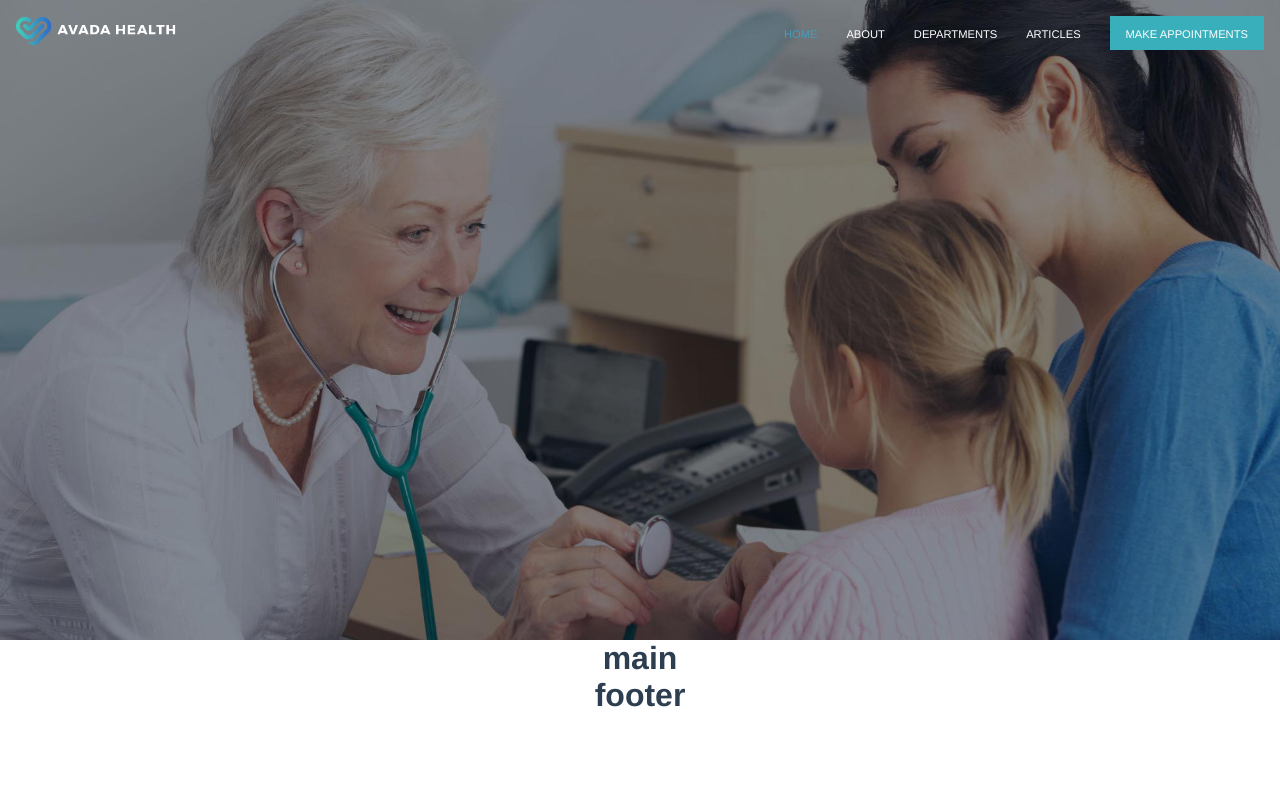
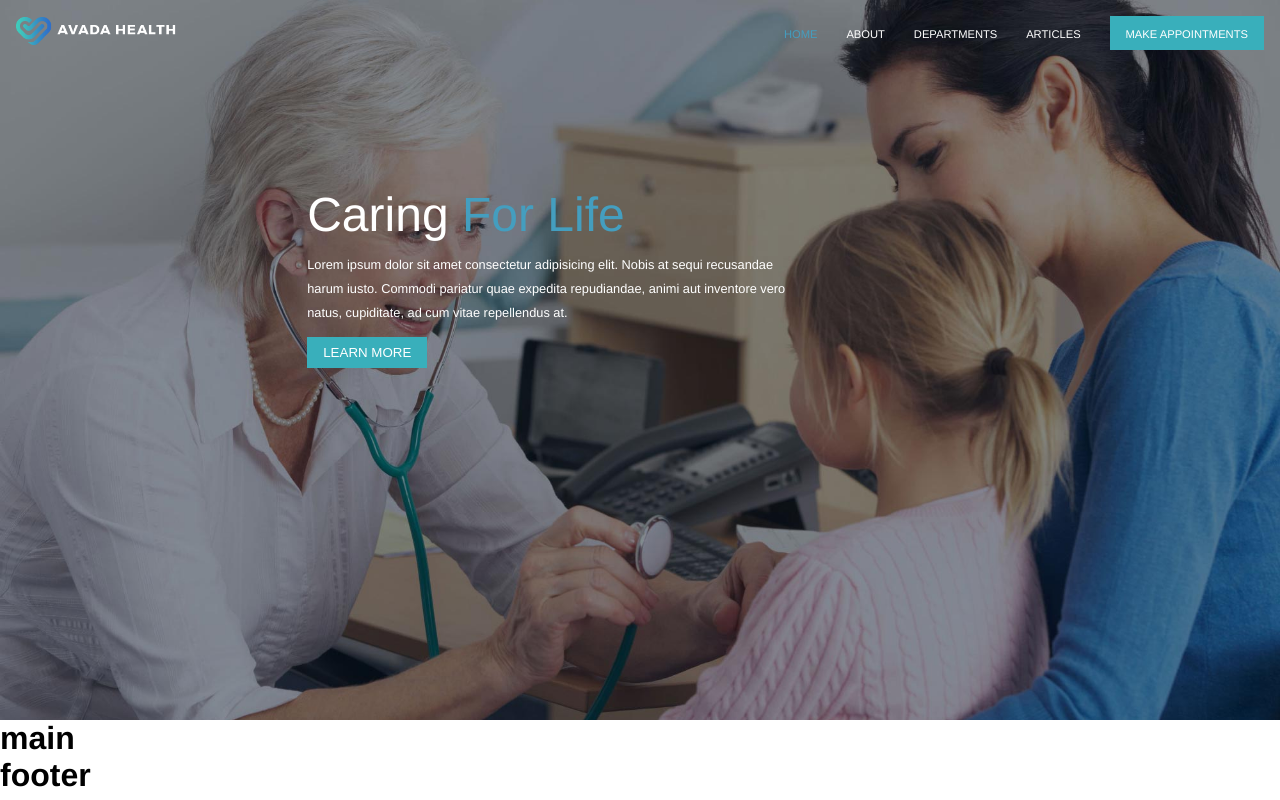
Before and after one commit to Crisano97/proj-html-vuejs, a Vue app: page / in a window 1280 px wide. Built offline with nearby package versions, Linux system fonts and the light colour scheme.

Commit message:
header elements

```diff
--- a/src/App.vue
+++ b/src/App.vue
@@ -25,11 +25,6 @@ export default {
 <style lang="scss">
 #app {
   font-family: Avenir, Helvetica, Arial, sans-serif;
-  -webkit-font-smoothing: antialiased;
-  -moz-osx-font-smoothing: grayscale;
-  text-align: center;
-  color: #2c3e50;
-  // margin-top: 60px;
 }
 *{
   margin: 0;
--- a/src/components/Header.vue
+++ b/src/components/Header.vue
@@ -14,7 +14,13 @@
             </ul>
         </div>
     </nav>
-
+    <div class="container">
+        <div class="element-container">
+            <h1>Caring <span>For Life</span></h1>
+            <p>Lorem ipsum dolor sit amet consectetur adipisicing elit. Nobis at sequi recusandae harum iusto. Commodi pariatur quae expedita repudiandae, animi aut inventore vero natus, cupiditate, ad cum vitae repellendus at.</p>
+            <button>learn more</button>
+        </div>
+    </div>
   </header>
 </template>
 
@@ -54,7 +60,7 @@ export default {
     @import "../styles/general.scss";
 
     header{
-        height: 80vh;
+        height: 90vh;
         width: 100%;
         background-image: url('../assets/images/header-image-homepage.jpg');
         background-size: cover;
@@ -103,6 +109,46 @@ export default {
                 }
             }
         }
+
+        div.container{
+            width: 52%;
+            margin: 0 auto;
+            padding-top: 9%;
+
+            div.element-container{
+                width: 31rem;
+                display: flex;
+                flex-direction: column;
+                justify-content: space-around;
+                align-items: flex-start;
+                height: 12rem;
+                color: white;
+            }
+
+
+            h1{
+                font-weight: 100;
+                font-size: 3rem;
+                span{
+                    color: $primaryTextColor;
+                }
+            }
+
+            p{
+                font-weight: 100;
+                font-size:.8rem;
+                line-height: 1.5rem;
+            }
+
+            button{
+                background-color: $primaryColorLight;
+                border: 0;
+                padding:  .5rem 1rem;
+                color: white;
+                text-transform: uppercase;
+
+            }
+        }
     }
 
 </style>
```
